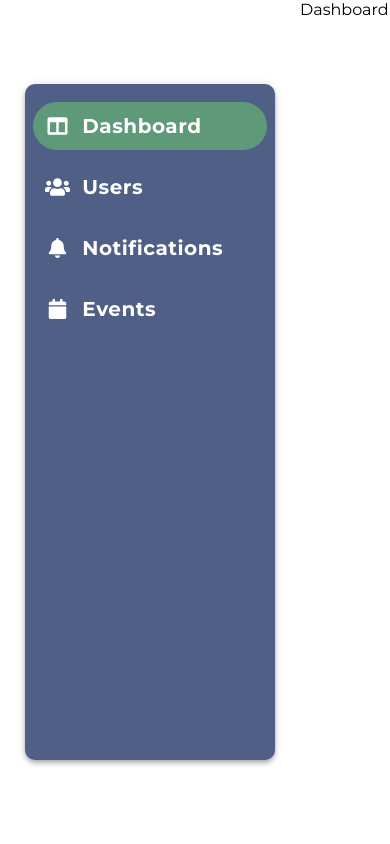
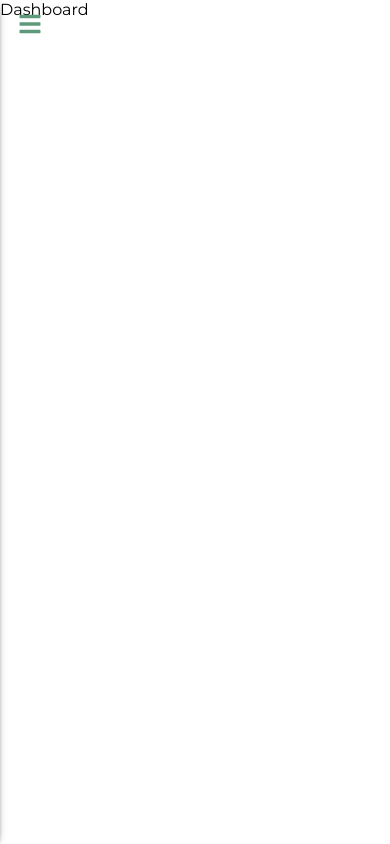
Before and after one commit to HackIllinois/admin-site, a React (Create React App) app: page / in a window 390 px wide. Built offline with nearby package versions, Linux system fonts and the light colour scheme; sample sign-in values are in the browser's storage.

Commit message:
Make navigation menu mobile friendly

```diff
--- a/src/App.js
+++ b/src/App.js
@@ -1,7 +1,7 @@
 import React from 'react';
 import { BrowserRouter, Switch, Route, NavLink } from 'react-router-dom';
 import { FontAwesomeIcon } from '@fortawesome/react-fontawesome';
-import { faColumns, faUsers, faBell, faCalendar } from '@fortawesome/free-solid-svg-icons';
+import { faColumns, faUsers, faBell, faCalendar, faBars } from '@fortawesome/free-solid-svg-icons';
 
 import './App.scss';
 import PrivateRoute from './components/PrivateRoute';
@@ -18,16 +18,41 @@ const routes = [
   { path: '/events', name: "Events", icon: faCalendar },
 ]
 
-function App() {
+class App extends React.Component {
+  constructor(props) {
+    super(props);
+    this.state = {
+      menuOpen: false,
+    };
+  }
+
+  render() {
+    const { menuOpen } = this.state;
     return (
       <div className="App">
         <BrowserRouter className="router">
-        <div className="navigation-menu-container">
+          <div className="menu-open-button" onClick={() => this.setState({ menuOpen: true })}>
+            <FontAwesomeIcon icon={faBars} fixedWidth/>
+            <div className="highlight"/>
+          </div>
+
+          <div
+            className={'menu-background' + (menuOpen ? ' open' : '')}
+            onClick={() => this.setState({ menuOpen: false })}/>
+
+          <div className={'navigation-menu-container' + (menuOpen ? ' open' : '')}>
             <div className="navigation-menu">
               {
                 routes.map(route => (
-                <NavLink exact to={route.path} className="navigation-link" activeClassName="active" key={route.name}>
-                  <FontAwesomeIcon icon={route.icon} fixedWidth/>&nbsp; {route.name}
+                  <NavLink
+                    exact
+                    to={route.path}
+                    className="navigation-link"
+                    activeClassName="active"
+                    onClick={() => this.setState({ menuOpen: false })}
+                    key={route.name}>
+                      <FontAwesomeIcon icon={route.icon} fixedWidth/>
+                      <span className="text">&nbsp; {route.name}</span>
                   </NavLink>
                 ))
               }
@@ -57,5 +82,6 @@ function App() {
       </div>
     );
   }
+}
 
 export default App;
--- a/src/App.scss
+++ b/src/App.scss
@@ -1,10 +1,53 @@
 @import 'constants.scss';
 
 .App {
+  --navigation-menu-width: 300px;
   display: flex;
 
+  .menu-open-button {
+    display: none;
+    position: fixed;
+    top: 4px;
+    left: 9px;
+    font-size: 1.5em;
+    cursor: pointer;
+    color: $secondary-color;
+    padding: 6px;
+    -webkit-tap-highlight-color: transparent;
+
+    .highlight {
+      width: 100%;
+      height: 100%;
+      background-color: black;
+      position: absolute;
+      border-radius: 100px;
+      opacity: 0;
+      transition: opacity .3s;
+      top: 0;
+      left: 0;
+    }
+
+    &:hover, &:active {
+      .highlight {
+        opacity: 0.15;
+      }
+    }
+  }
+
+  .menu-background {
+    background-color: black;
+    position: fixed;
+    top: 0;
+    left: 0;
+    height: 100vh;
+    width: 100vw;
+    z-index: -1;
+    opacity: 0;
+    transition: opacity .2s, z-index .2s;
+  }
+
   .navigation-menu-container {
-    width: 300px;
+    width: var(--navigation-menu-width);
 
     .navigation-menu {
       background-color: $primary-color;
@@ -36,4 +79,37 @@
       }
     }
   }
+
+  @include mobile {
+    .menu-open-button {
+      display: block;
+    }
+
+    .menu-background.open {
+      opacity: 0.3;
+      z-index: 50;
+    }
+
+    .navigation-menu-container {
+      position: fixed;
+      z-index: 51;
+      left: calc(-1 * var(--navigation-menu-width));
+      transition: left .2s;
+
+      &.open {
+        left: 0;
+      }
+
+      .navigation-menu {
+        margin: 0;
+        height: 100vh;
+        border-top-left-radius: 0;
+        border-bottom-left-radius: 0;
+      }
+    }
+  }
+
+  @include phone {
+    --navigation-menu-width: 80vw;
+  }
 }
--- a/src/constants.scss
+++ b/src/constants.scss
@@ -8,6 +8,30 @@ $red: #cc0000;
   secondaryColor: $secondary-color;
   secondaryColorLight: lighten($secondary-color, 40%);
 }
+
+$tablet-min-width: 768px;
+$desktop-min-width: 1024px;
+
+// Mobile includes both tablets and phones
+@mixin mobile {
+  @media (max-width: #{$desktop-min-width - .1px}) {
+    @content;
+  }
+}
+
+@mixin tablet {
+  @media (max-width: #{$desktop-min-width - .1px}) {
+    @content;
+  }
+}
+
+@mixin phone {
+  @media (max-width: #{$tablet-min-width - .1px}) {
+    @content;
+  }
+}
+
+
 
 @mixin form-field {
   display: block;
```
Lines whose indentation alone changed are shown as unchanged.
